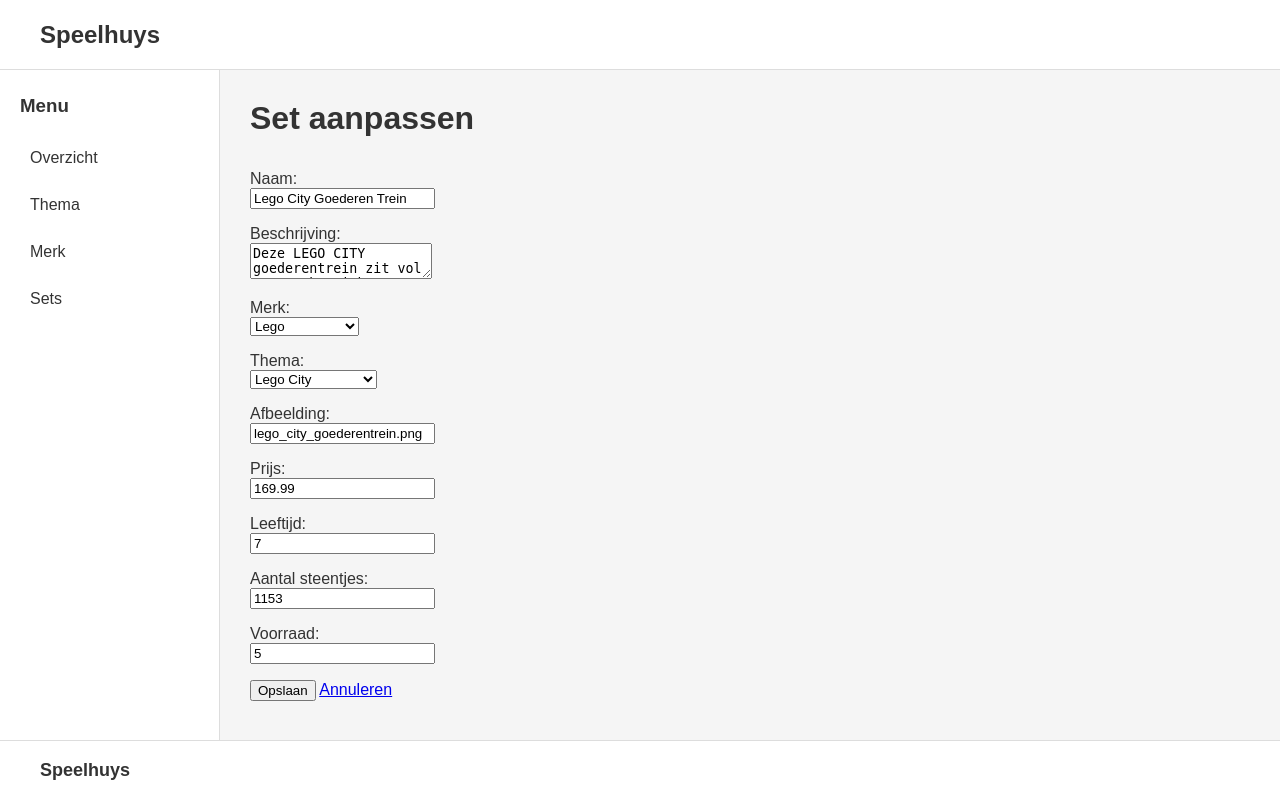
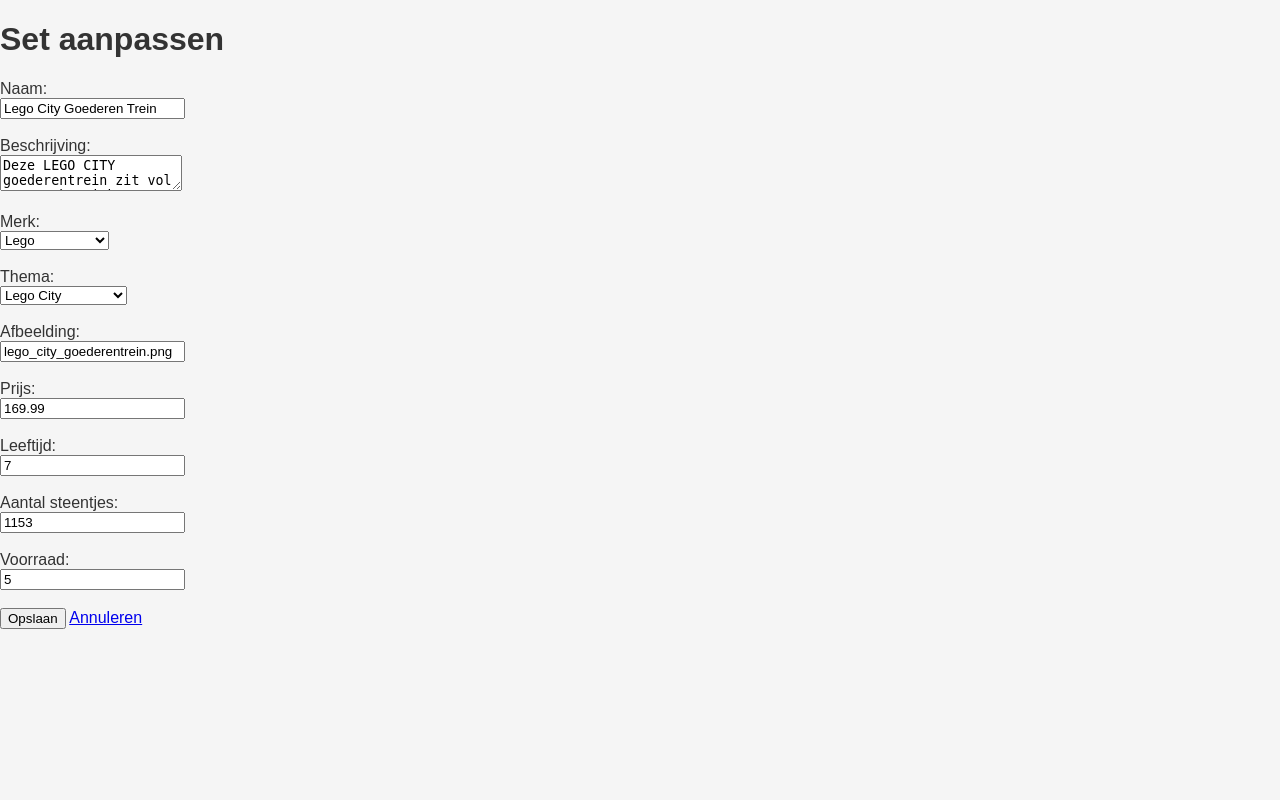
Before and after one commit to DevNsGames07/Speelhuys, a PHP site: page /admin/aanpassen.php?id=1 in a window 1280 px wide. Run offline with PHP 8.4, Linux system fonts and the light colour scheme; data comes from the database, SQL or seed files in the repository.

Commit message:
update voor aanpassen pagina

```diff
--- a/Classes/database.php
+++ b/Classes/database.php
@@ -5,7 +5,7 @@
         {
             $dbServerName = "127.0.0.1";
             $dbUsername = "root";
-            $dbPassword = "mysql";
+            $dbPassword = "";
             $dbDatabase = "speelhuys";
 
             $conn = new mysqli($dbServerName, $dbUsername, $dbPassword, $dbDatabase);
--- a/admin/aanpassen.php
+++ b/admin/aanpassen.php
@@ -12,6 +12,10 @@ $set = Sets::find($id);
 $merken = Merk::VindtAlleMerken();
 $themas = Theme::VindtalleThemes();
 
+if ($set == null) {
+    header("Location: sets.php?message=Set bestaat niet");
+    exit;
+}
 
 if (isset($_POST["aanpassen"])) {
 
@@ -24,7 +28,6 @@ if (isset($_POST["aanpassen"])) {
     $age = $_POST["age"];
     $stukjes = $_POST["stukjes"];
     $voorraad = $_POST["voorraad"];
-
 
     $conn = Database::start();
 
@@ -44,7 +47,6 @@ if (isset($_POST["aanpassen"])) {
 
     $conn->close();
 
-
     header("Location: detail.php?id=$id");
     exit;
 }
@@ -52,91 +54,34 @@ if (isset($_POST["aanpassen"])) {
 ?>
 
 <!DOCTYPE html>
-<html lang="en">
+<html lang="nl">
 
 <head>
-
     <meta charset="UTF-8">
-
-    <meta name="viewport" content="width=device-width, initial-scale=1.0">
-
     <title>Set aanpassen</title>
-
     <link rel="stylesheet" href="../overzicht.css">
-
 </head>
 
 <body>
 
-<header class="site-header">
-
-    <div class="site-logo">
-        <h2>Speelhuys</h2>
-    </div>
-</header>
-
-
-<div class="page-layout">
-
-    <aside class="sidebar">
-
-        <h3>Menu</h3>
-
-        <a href="overzichtadmin.php">
-            Overzicht
-        </a>
-
-        <a href="thema.php">
-            Thema
-        </a>
-
-        <a href="merk.php">
-            Merk
-        </a>
-
-        <a href="sets.php" class="active">
-            Sets
-        </a>
-
-    </aside>
-
-
-    <main class="content">
-
-        <div class="container-header">
-
 <h1>Set aanpassen</h1>
 
-        </div>
+<form method="post">
 
-
-        <form method="POST">
-
-            <p>
     <label>Naam:</label><br>
-
     <input
         type="text"
         name="naam"
         value="<?= $set->naam ?>"
         required
     >
-            </p>
+    <br><br>
 
+    <label>Beschrijving:</label><br>
+    <textarea name="beschrijving" required><?= $set->beschrijving ?></textarea>
+    <br><br>
 
-            <p>
-                <label>Beschrijving:</label><br>
-
-                <textarea
-                    name="beschrijving"
-                    required
-                ><?= $set->beschrijving ?></textarea>
-            </p>
-
-
-            <p>
     <label>Merk:</label><br>
-
     <select name="merkid" required>
 
         <?php foreach ($merken as $merk) { ?>
@@ -151,13 +96,9 @@ if (isset($_POST["aanpassen"])) {
         <?php } ?>
 
     </select>
+    <br><br>
 
-            </p>
-
-
-            <p>
     <label>Thema:</label><br>
-
     <select name="themeid" required>
 
         <?php foreach ($themas as $thema) { ?>
@@ -172,77 +113,57 @@ if (isset($_POST["aanpassen"])) {
         <?php } ?>
 
     </select>
+    <br><br>
 
-            </p>
-
-
-            <p>
     <label>Afbeelding:</label><br>
-
     <input
         type="text"
         name="image"
         value="<?= $set->image ?>"
+        required
     >
-            </p>
+    <br><br>
 
-
-            <p>
     <label>Prijs:</label><br>
-
     <input
         type="number"
+        step="0.01"
         name="price"
-                    step="0.01"
         value="<?= $set->price ?>"
         required
     >
-            </p>
+    <br><br>
 
-
-            <p>
     <label>Leeftijd:</label><br>
-
     <input
         type="number"
         name="age"
         value="<?= $set->age ?>"
         required
     >
-            </p>
+    <br><br>
 
-
-            <p>
     <label>Aantal steentjes:</label><br>
-
     <input
         type="number"
         name="stukjes"
         value="<?= $set->stukjes ?>"
         required
     >
-            </p>
+    <br><br>
 
-
-            <p>
     <label>Voorraad:</label><br>
-
     <input
         type="number"
         name="voorraad"
         value="<?= $set->vooraad ?>"
         required
     >
-            </p>
+    <br><br>
 
-
-            <button
-                type="submit"
-                name="aanpassen"
-            >
+    <button type="submit" name="aanpassen">
         Opslaan
     </button>
-
 
     <a href="detail.php?id=<?= $set->id ?>">
         Annuleren
@@ -250,16 +171,5 @@ if (isset($_POST["aanpassen"])) {
 
 </form>
 
-    </main>
-
-</div>
-
-
-<footer class="site-footer">
-
-    <h2>Speelhuys</h2>
-</footer>
-
 </body>
-
 </html>
```
Lines whose indentation alone changed are shown as unchanged.
